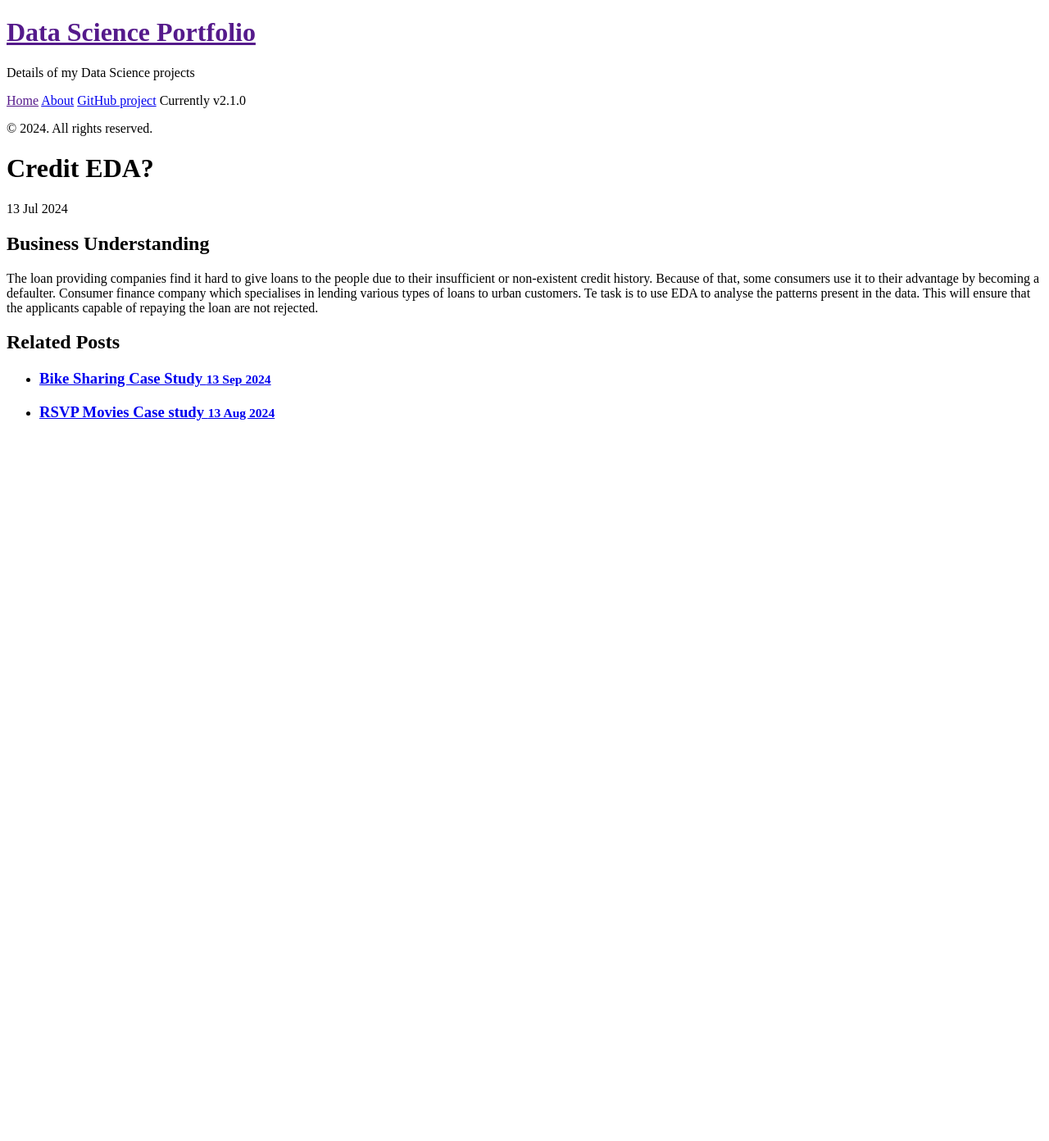
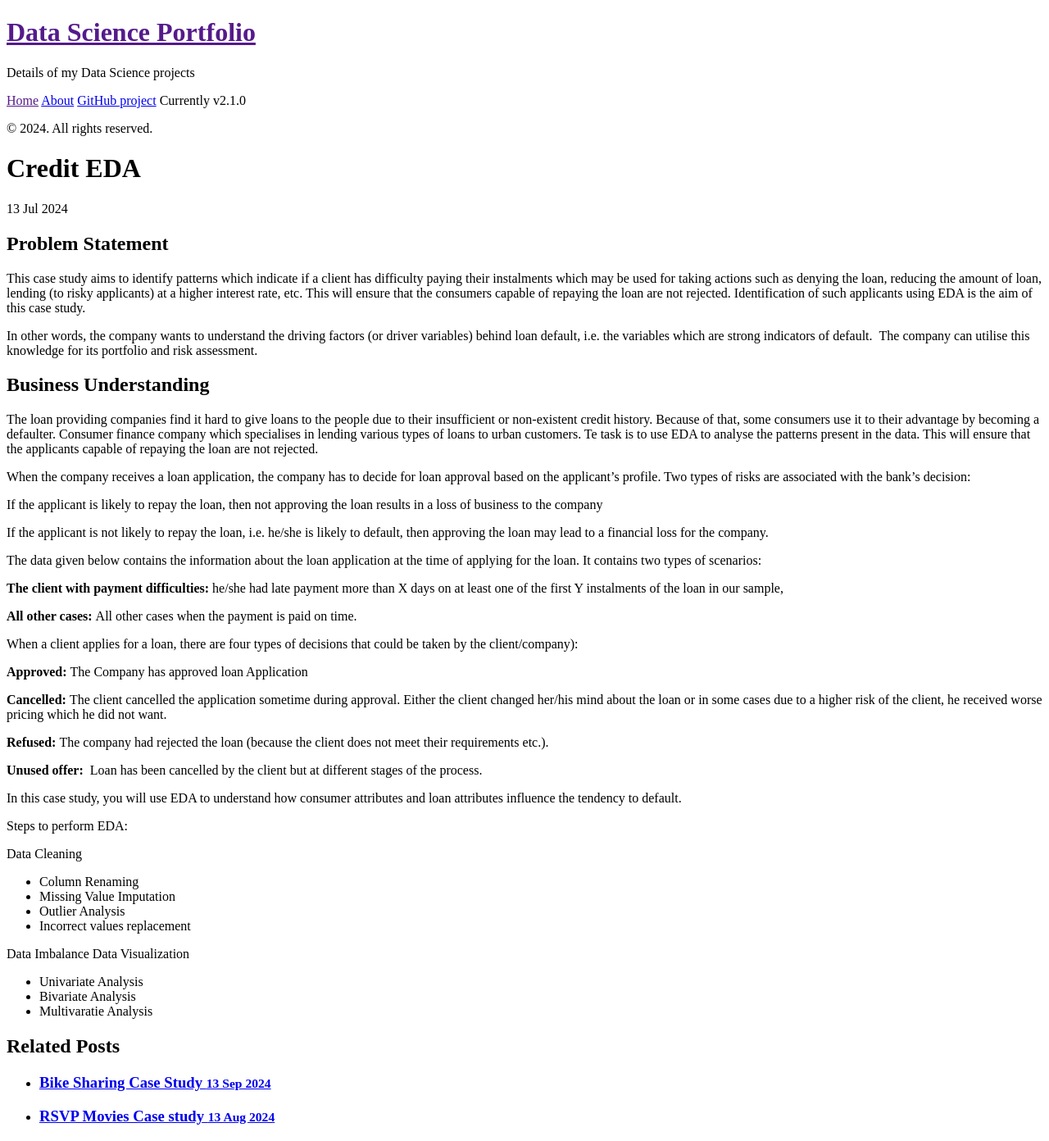
Before and after one commit to vigneshk01/vigneshk01.github.io, a Jekyll site: the page built from _posts/2024-07-13-credit-EDA.md, in a window 1280 px wide. Shown: the whole page at 82% size. Built offline with Jekyll 4.4.1, drawn with Linux system fonts in a browser that asks for light colours; before the commit the page ends 900 px from its top, so only the background shows below that.

```diff
--- a/_posts/2024-07-13-credit-EDA.md
+++ b/_posts/2024-07-13-credit-EDA.md
@@ -1,8 +1,52 @@
 ---
 layout: post
-title: Credit EDA?
+title: Credit EDA
 ---
 
+## **Problem Statement**
+
+This case study aims to identify patterns which indicate if a client has difficulty paying their instalments which may be used for taking actions such as denying the loan, reducing the amount of loan, lending (to risky applicants) at a higher interest rate, etc. This will ensure that the consumers capable of repaying the loan are not rejected. Identification of such applicants using EDA is the aim of this case study.
+
+In other words, the company wants to understand the driving factors (or driver variables) behind loan default, i.e. the variables which are strong indicators of default.  The company can utilise this knowledge for its portfolio and risk assessment.
+
+
 ## **Business Understanding**
+The loan providing companies find it hard to give loans to the people due to their insufficient or non-existent credit history. Because of that, some consumers use it to their advantage by becoming a defaulter. Consumer finance company which specialises in lending various types of loans to urban customers. Te task is to use EDA to analyse the patterns present in the data. This will ensure that the applicants capable of repaying the loan are not rejected.
 
-The loan providing companies find it hard to give loans to the people due to their insufficient or non-existent credit history. Because of that, some consumers use it to their advantage by becoming a defaulter. Consumer finance company which specialises in lending various types of loans to urban customers. Te task is to use EDA to analyse the patterns present in the data. This will ensure that the applicants capable of repaying the loan are not rejected.
+When the company receives a loan application, the company has to decide for loan approval based on the applicant’s profile. Two types of risks are associated with the bank’s decision:
+
+If the applicant is likely to repay the loan, then not approving the loan results in a loss of business to the company
+
+If the applicant is not likely to repay the loan, i.e. he/she is likely to default, then approving the loan may lead to a financial loss for the company.
+
+The data given below contains the information about the loan application at the time of applying for the loan. It contains two types of scenarios:
+
+**The client with payment difficulties:** he/she had late payment more than X days on at least one of the first Y instalments of the loan in our sample,
+
+**All other cases:** All other cases when the payment is paid on time.
+
+When a client applies for a loan, there are four types of decisions that could be taken by the client/company):
+
+**Approved:** The Company has approved loan Application
+
+**Cancelled:** The client cancelled the application sometime during approval. Either the client changed her/his mind about the loan or in some cases due to a higher risk of the client, he received worse pricing which he did not want.
+
+**Refused:** The company had rejected the loan (because the client does not meet their requirements etc.).
+
+**Unused offer:**  Loan has been cancelled by the client but at different stages of the process.
+
+In this case study, you will use EDA to understand how consumer attributes and loan attributes influence the tendency to default.
+
+Steps to perform EDA:
+
+Data Cleaning
+- Column Renaming
+- Missing Value Imputation
+- Outlier Analysis
+- Incorrect values replacement
+
+Data Imbalance
+Data Visualization
+- Univariate Analysis
+- Bivariate Analysis
+- Multivaratie Analysis
```
Also changed, not shown: _posts/2024-08-13-RSVP-movies-case-study.md (+7 -8 lines), _posts/2024-09-13-bike-sharing-case-study.md (+9 -1 lines).
